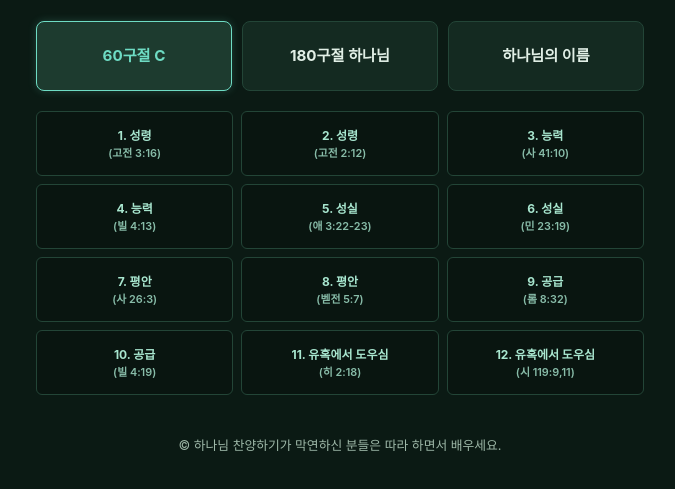
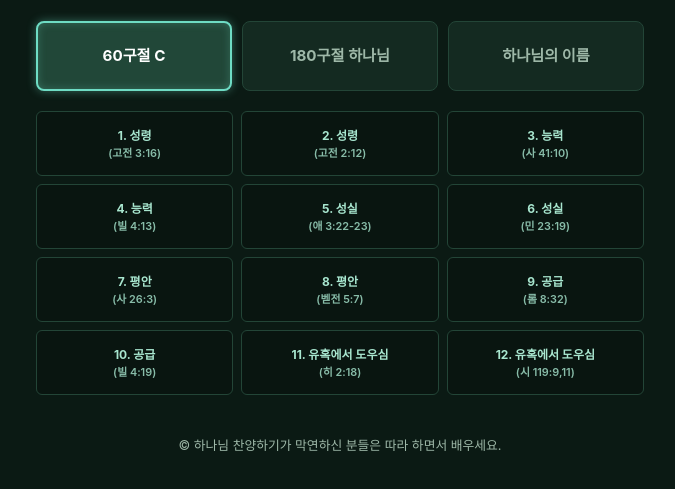
Before and after one commit to jeehyoungkim-lab/praise, a plain HTML site: page index.html in a window 1280 px wide. Both pictures are taken after a click on the element "60구절 C". Shown: the part 115-604 px from the top of the page, without its empty margins (300-975 px from the left). Drawn offline with Linux system fonts and the light colour scheme.

Commit message:
Update index.html

```diff
--- a/index.html
+++ b/index.html
@@ -64,7 +64,7 @@
       background-color: var(--card-bg);
       border: 1px solid var(--border-color);
       border-radius: 8px;
-      color: var(--text-main);
+      color: var(--text-sub);         /* 선택 안 된 메뉴는 차분한 글자색으로 변경 */
       padding: 16px 8px;
       font-size: 0.95rem;
       font-weight: 700;
@@ -77,18 +77,20 @@
       align-items: center;
       justify-content: center;
       min-height: 70px;
+      -webkit-tap-highlight-color: transparent;
     }
 
     .course-btn:hover {
       background-color: var(--card-hover);
       border-color: var(--accent-main);
+      color: var(--text-main);
     }
 
     .course-btn.active {
-      background-color: var(--card-hover);
-      border-color: var(--accent-main);
-      color: var(--accent-main);
-      box-shadow: 0 0 8px rgba(110, 220, 196, 0.2);
+      background-color: #214738;            /* 아래 단추와 동일한 활성 배경색 */
+      border: 2px solid var(--accent-main); /* 2px 두께의 선명한 민트 테두리 */
+      color: #ffffff;                       /* 선택된 메뉴 글자를 순백색으로 통일 */
+      box-shadow: 0 0 10px rgba(110, 220, 196, 0.4), inset 0 0 8px rgba(110, 220, 196, 0.25);
     }
 
     /* 2단계: 3열 4행 구절 카드 그리드 영역 (12구절이므로 3열 4행 배치) */
```
